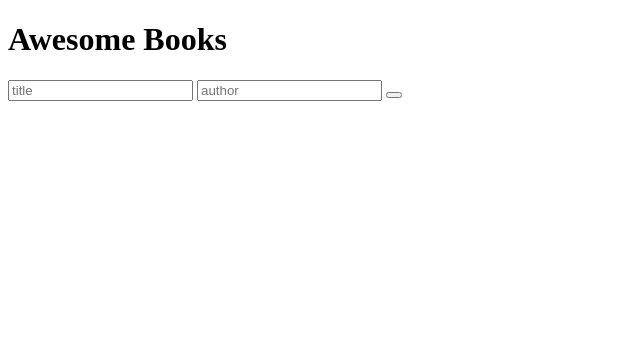
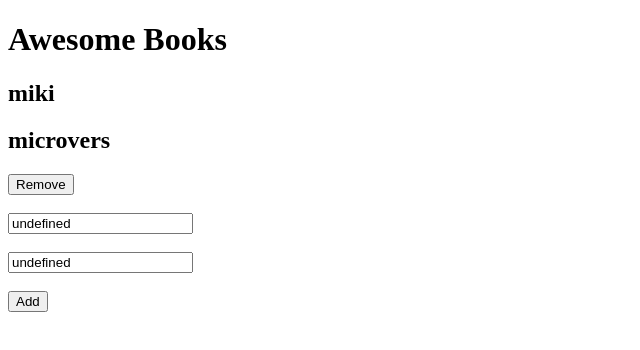
Before and after one commit to ghermaico135/Awesome-book, a website: page index.html in a window 1280 px wide. Shown: the whole page, without its empty margins (0-640 px from the left). Drawn offline with Linux system fonts and the light colour scheme.

Commit message:
Adding javascript functionality

```diff
--- a/index.html
+++ b/index.html
@@ -11,15 +11,32 @@
 	<body>
 		<header>
 			<h1 class="title">Awesome Books</h1>
-			<div class="booklist"></div>
-			<form id="form">
-				<div>
-					<input type="text" placeholder="title" id="title">
-					<input type="text" placeholder="author" id="author">
-					<button type="submit"></button>
-				</div>
+			<div class="booklist">
+				<h2 id="book-tile">miki</h2>
+				<h2 id="book-author">microvers</h2>
+				<button type="submit">Remove</button>
+				<br />
+			</div>
+			<br />
+
+			<form id="form" class="form-group" method="" action="">
+				<input
+					type="text"
+					placeholder="title"
+					id="title"
+					class="form-control" />
+				<br />
+				<br />
+				<input
+					type="text"
+					placeholder="author"
+					id="author"
+					class="form-control" />
+				<br />
+				<br />
+
+				<button type="submit">Add</button>
 			</form>
-
 		</header>
 		<script src="index.js"></script>
 	</body>
--- a/index.js
+++ b/index.js
@@ -0,0 +1,36 @@
+const bookList = document.querySelector('.booklist')
+const form = document.querySelector('#form')
+const title = document.querySelector('#title')
+const author = document.querySelector('#author')
+const  userBooks = [{
+  bookTitle:"" ,bookAuthor:""
+}]
+
+
+
+// setting value to browser localstorage
+
+form.addEventListener('submit' , (e) =>{
+  e.preventDefault()
+  userBooks.bookTitle = title.value
+  userBooks.bookAuthor = author.value
+  localStorage.setItem('userBooks',JSON.stringify(userBooks))
+
+})
+
+
+window.addEventListener('load' ,() =>{
+  const books = JSON.parse(localStorage.getItem('userBooks'))
+  title.value = userBooks.bookTitle
+  author.value = userBooks.bookAuthor
+
+})
+
+
+form.addEventListener('change' , (e) =>{
+  e.preventDefault()
+  userBooks.bookTitle = title.value
+  userBooks.bookAuthor = author.value
+  localStorage.setItem('userBooks',JSON.stringify(userBooks))
+
+})
```
